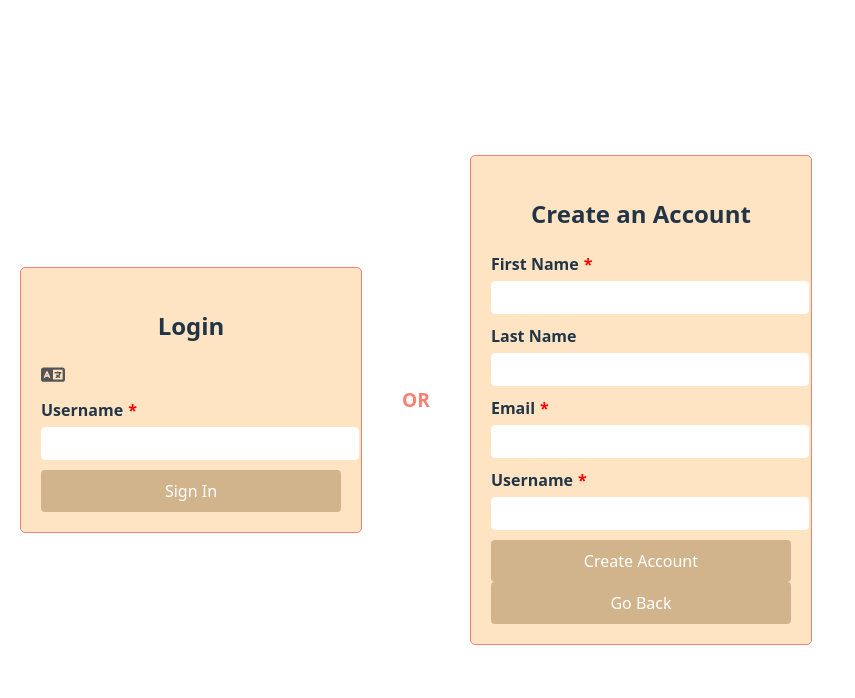
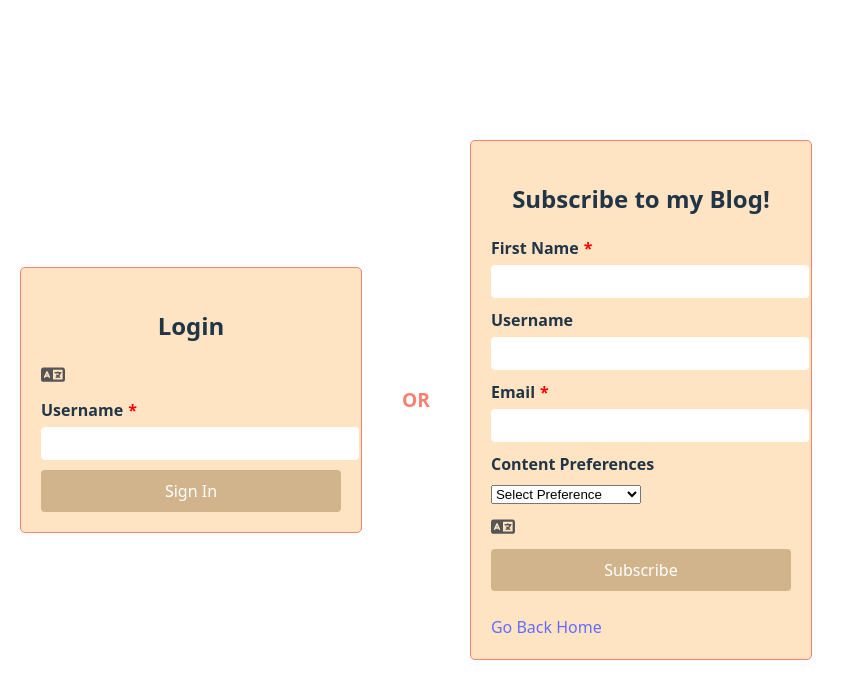
Before and after one commit to courjimen/blog-app, a React (Vite) app in the folder client/: page /login in a window 1280 px wide. Shown: the top 698 px of the page, without its empty margins (0-855 px from the left). Built offline with nearby package versions, Linux system fonts and the light colour scheme.

Commit message:
reused Subbies component for Login Tab and removed Create Acct code

```diff
--- a/client/src/components/Login.jsx
+++ b/client/src/components/Login.jsx
@@ -2,16 +2,10 @@ import React, { useState } from 'react'
 import { useNavigate } from 'react-router-dom'
 import '../styles/Login.css'
 import AiTranslate from './AiTranslate'
+import Subbies from './Subbies'
 
 function Login() {
   const [loginData, setLoginData] = useState({
-    username: ''
-  })
-
-  const [createAcct, setCreateAcct] = useState({
-    firstName: '',
-    lastName: '',
-    email: '',
     username: ''
   })
 
@@ -19,25 +13,12 @@ function Login() {
 
   const handleLoginSubmit = (e) => {
     e.preventDefault();
+    navigate('/')
     console.log('Login submitted:', loginData)
-  }
-
-  const handleCreateAcctSubmit = (e) => {
-    e.preventDefault();
-    console.log('Create account submitted:', createAcct)
-    navigate('/')
   }
 
   const handleLoginChange = (e) => {
     setLoginData({ ...loginData, [e.target.name]: e.target.value })
-  }
-
-  const handleCreateAcctChange = (e) => {
-    setCreateAcct({ ...createAcct, [e.target.name]: e.target.value })
-  }
-
-  const handleGoBack = () => {
-    navigate('/')
   }
 
   return (
@@ -59,72 +40,13 @@ function Login() {
               required
             />
           </div>
-
           <button type='submit'>Sign In</button>
         </form>
       </div>
 
-      <div className='divider'>OR</div>
+      <div className='divider'> OR </div>
 
-      <div className='create-acct'>
-        <h2>Create an Account</h2>
-        <form onSubmit={handleCreateAcctSubmit}>
-
-          {/* First Name */}
-          <div>
-            <label htmlFor='firstName'>First Name<span className="required-star">*</span></label>
-            <input
-            type='text'
-            id='firstName'
-            name="firstName"
-            value={createAcct.firstName}
-            onChange={handleCreateAcctChange}
-            required
-            />
-          </div>
-
-          {/* Last Name */}
-          <div>
-            <label htmlFor='lastName'>Last Name</label>
-            <input
-            type='text'
-            id='lastName'
-            name="lastName"
-            value={createAcct.lastName}
-            onChange={handleCreateAcctChange}
-            required
-            />
-          </div>
-
-          {/* Email */}
-          <div>
-            <label htmlFor='email'>Email<span className="required-star">*</span></label>
-            <input
-            type='email'
-            id='email'
-            name="email"
-            value={createAcct.email}
-            onChange={handleCreateAcctChange}
-            required
-            />
-          </div>
-
-          {/* Username */}
-          <div>
-            <label htmlFor='username'>Username<span className="required-star">*</span></label>
-            <input
-            type='text'
-            id='username'
-            name="username"
-            value={createAcct.username}
-            onChange={handleCreateAcctChange}
-            required
-            />
-          </div>
-          <button type='submit'>Create Account</button>
-          <button className='go-back' onClick={handleGoBack}>Go Back</button>
-        </form>
-      </div>
+      <Subbies />
     </div>
   )
 }
--- a/client/src/components/Subbies.jsx
+++ b/client/src/components/Subbies.jsx
@@ -1,5 +1,5 @@
 import React, { useState } from 'react'
-import { useNavigate } from 'react-router-dom'
+import { useNavigate, Link } from 'react-router-dom'
 import '../styles/Login.css'
 import AiTranslate from './AiTranslate'
 
@@ -88,6 +88,8 @@ function Subbies() {
         <AiTranslate />
         <button type='submit'>Subscribe</button>
       </form>
+      <br/>
+      <Link to='/'>Go Back Home</Link>
     </div>
   )
 }
--- a/client/src/styles/Login.css
+++ b/client/src/styles/Login.css
@@ -5,8 +5,7 @@
     min-height: 100vh;
   }
 
-  .login-form,
-  .create-acct, .subbie-form, .blog {
+  .login-form, .subbie-form, .blog {
     width: 300px;
     padding: 20px;
     border: 1px solid salmon;
@@ -15,33 +14,28 @@
     margin: 20px;
   }
 
-  .login-form h2,
-  .create-acct h2, .subbie-form h2, .blog h2 {
+  .login-form h2, .subbie-form h2, .blog h2 {
     text-align: center;
   }
 
-  .login-form div,
-  .create-acct div, .subbie-form div, .blog div{
+  .login-form div, .subbie-form div, .blog div{
     margin-bottom: 10px;
   }
 
-  .login-form label,
-  .create-acct label, .subbie-form label, .blog label {
+  .login-form label, .subbie-form label, .blog label {
     display: block;
     margin-bottom: 5px;
     font-weight: bold;
   }
 
-  .login-form input,
-  .create-acct input, .subbie-form input, .blog input {
+  .login-form input, .subbie-form input, .blog input {
     width: 100%;
     padding: 8px;
     border: 1px solid white;
     border-radius: 4px;
   }
 
-  .login-form button,
-  .create-acct button, .subbie-form button, .blog button, .go-back{
+  .login-form button, .subbie-form button, .blog button {
     width: 100%;
     padding: 10px;
     background-color: tan;
@@ -51,8 +45,7 @@
     cursor: pointer;
   }
 
-  .login-form button:hover, .go-back:hover,
-  .create-acct button:hover, .subbie-form button:hover, .blog button:hover {
+  .login-form button:hover, .subbie-form button:hover, .blog button:hover {
     background-color: salmon;
   }
 
```
